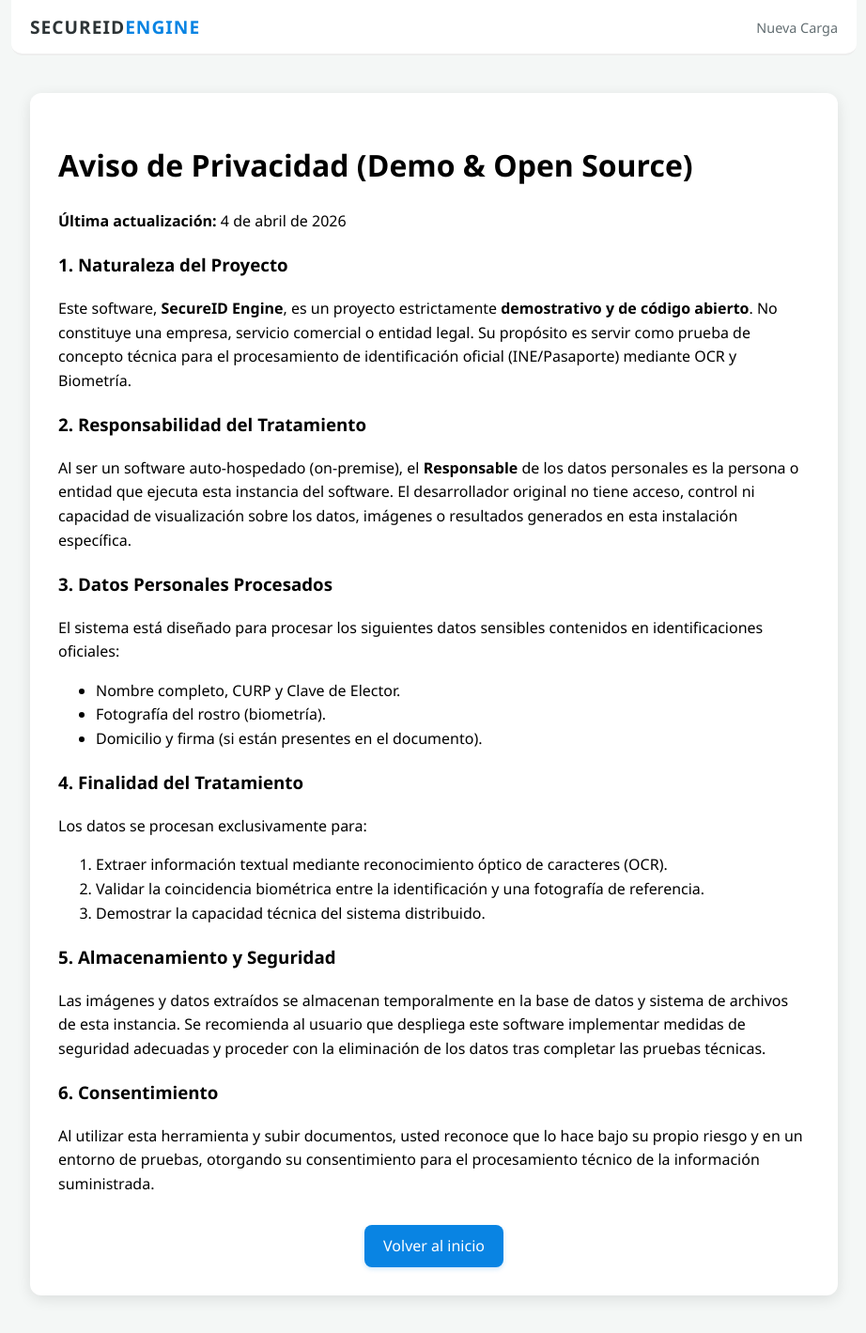
After one commit to nowhereOnce/secureid-api, a Django app: page /privacy/ in a window 1280 px wide. The commit adds this page. Shown: the whole page at 94% size, without its empty margins (178-1100 px from the left). Run offline with Django 5.2, Linux system fonts and the light colour scheme; parts of the project's set-up code (start-up, migrations or seed data) failed here and were passed over.

Commit message:
added: Privacy changes.

```diff
--- /dev/null
+++ b/identity/templates/identity/privacy.html
@@ -0,0 +1,71 @@
+{% load static %}
+<!DOCTYPE html>
+<html lang="es">
+<head>
+    <meta charset="UTF-8">
+    <meta name="viewport" content="width=device-width, initial-scale=1.0">
+    <title>Aviso de Privacidad - SecureID Engine</title>
+    <link rel="stylesheet" href="{% static 'identity/css/style.css' %}">
+</head>
+<body>
+    <header class="main-header">
+        <div class="header-container">
+            <a href="{% url 'upload' %}" class="logo">
+                SECUREID<span>ENGINE</span>
+            </a>
+            <nav class="nav-links">
+                <a href="{% url 'upload' %}">Nueva Carga</a>
+            </nav>
+        </div>
+    </header>
+
+    <div class="card" style="max-width: 800px; margin: 40px auto; line-height: 1.6;">
+        <h1>Aviso de Privacidad (Demo & Open Source)</h1>
+        <p><strong>Última actualización:</strong> 4 de abril de 2026</p>
+
+        <section>
+            <h3>1. Naturaleza del Proyecto</h3>
+            <p>Este software, <strong>SecureID Engine</strong>, es un proyecto estrictamente <strong>demostrativo y de código abierto</strong>. No constituye una empresa, servicio comercial o entidad legal. Su propósito es servir como prueba de concepto técnica para el procesamiento de identificación oficial (INE/Pasaporte) mediante OCR y Biometría.</p>
+        </section>
+
+        <section>
+            <h3>2. Responsabilidad del Tratamiento</h3>
+            <p>Al ser un software auto-hospedado (on-premise), el <strong>Responsable</strong> de los datos personales es la persona o entidad que ejecuta esta instancia del software. El desarrollador original no tiene acceso, control ni capacidad de visualización sobre los datos, imágenes o resultados generados en esta instalación específica.</p>
+        </section>
+
+        <section>
+            <h3>3. Datos Personales Procesados</h3>
+            <p>El sistema está diseñado para procesar los siguientes datos sensibles contenidos en identificaciones oficiales:</p>
+            <ul>
+                <li>Nombre completo, CURP y Clave de Elector.</li>
+                <li>Fotografía del rostro (biometría).</li>
+                <li>Domicilio y firma (si están presentes en el documento).</li>
+            </ul>
+        </section>
+
+        <section>
+            <h3>4. Finalidad del Tratamiento</h3>
+            <p>Los datos se procesan exclusivamente para:</p>
+            <ol>
+                <li>Extraer información textual mediante reconocimiento óptico de caracteres (OCR).</li>
+                <li>Validar la coincidencia biométrica entre la identificación y una fotografía de referencia.</li>
+                <li>Demostrar la capacidad técnica del sistema distribuido.</li>
+            </ol>
+        </section>
+
+        <section>
+            <h3>5. Almacenamiento y Seguridad</h3>
+            <p>Las imágenes y datos extraídos se almacenan temporalmente en la base de datos y sistema de archivos de esta instancia. Se recomienda al usuario que despliega este software implementar medidas de seguridad adecuadas y proceder con la eliminación de los datos tras completar las pruebas técnicas.</p>
+        </section>
+
+        <section>
+            <h3>6. Consentimiento</h3>
+            <p>Al utilizar esta herramienta y subir documentos, usted reconoce que lo hace bajo su propio riesgo y en un entorno de pruebas, otorgando su consentimiento para el procesamiento técnico de la información suministrada.</p>
+        </section>
+
+        <div style="margin-top: 30px; text-align: center;">
+            <a href="{% url 'upload' %}" class="btn-secondary">Volver al inicio</a>
+        </div>
+    </div>
+</body>
+</html>
--- a/identity/views.py
+++ b/identity/views.py
@@ -3,6 +3,9 @@ from django.contrib.auth.decorators import login_required
 from .forms import IdentityUploadForm
 from .tasks import process_ocr_task
 from .models import VerificationRequest
+
+def privacy_view(request):
+    return render(request, 'identity/privacy.html')
 
 @login_required
 def upload_identity(request):
--- a/myproject/urls.py
+++ b/myproject/urls.py
@@ -18,12 +18,13 @@ from django.contrib import admin
 from django.urls import path
 from django.conf import settings
 from django.conf.urls.static import static
-from identity.views import upload_identity, verification_detail
+from identity.views import upload_identity, verification_detail, privacy_view
 
 urlpatterns = [
     path('admin/', admin.site.urls),
     path('upload/', upload_identity, name='upload'),
     path('verification/<uuid:pk>/', verification_detail, name='verification_detail'),
+    path('privacy/', privacy_view, name='privacy'),
 ]
 
 # This is only for development; in production, serve media files through a proper web server
```
Also changed, not shown: identity/templates/identity/upload.html (+8 -1 lines).
